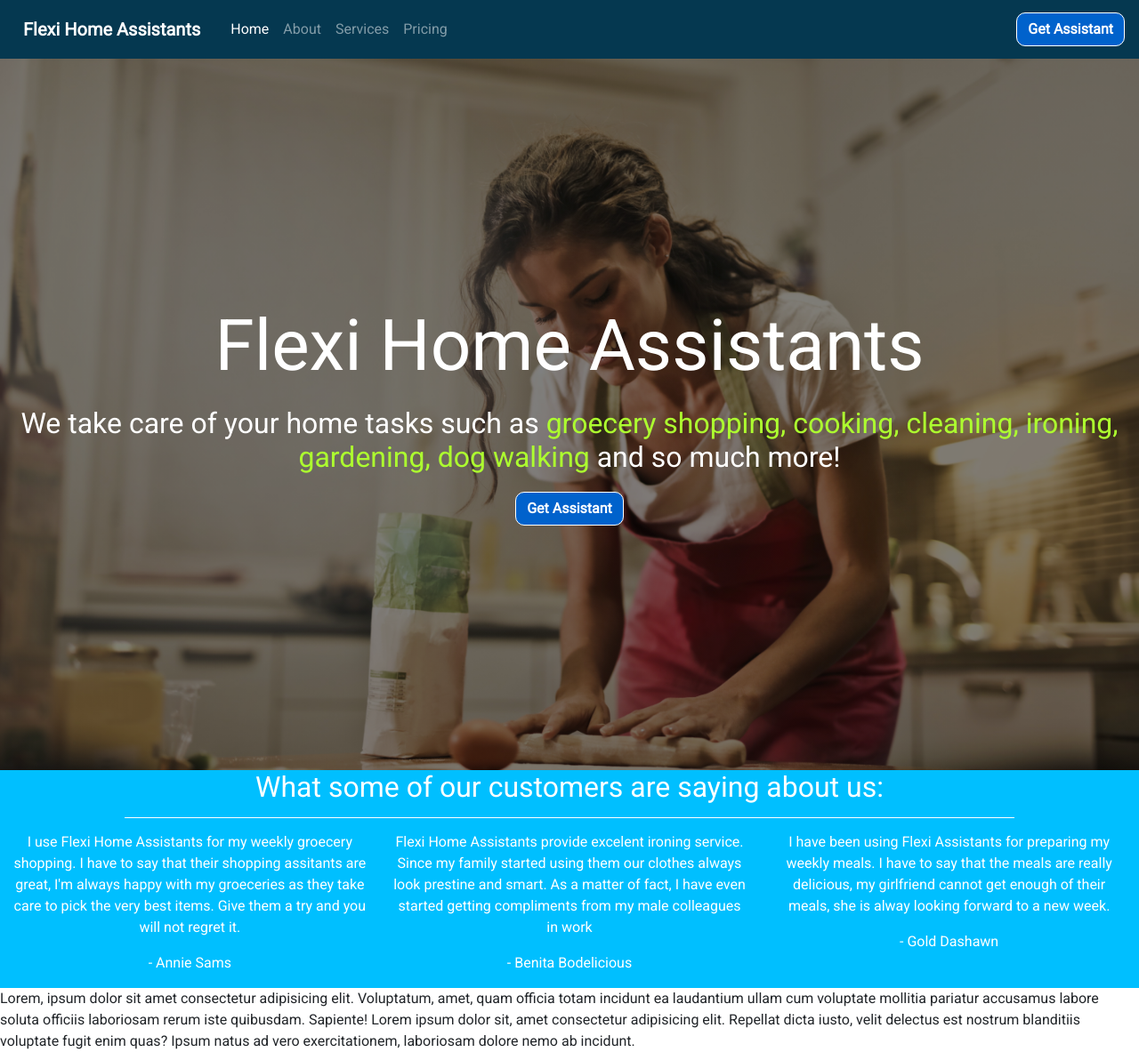
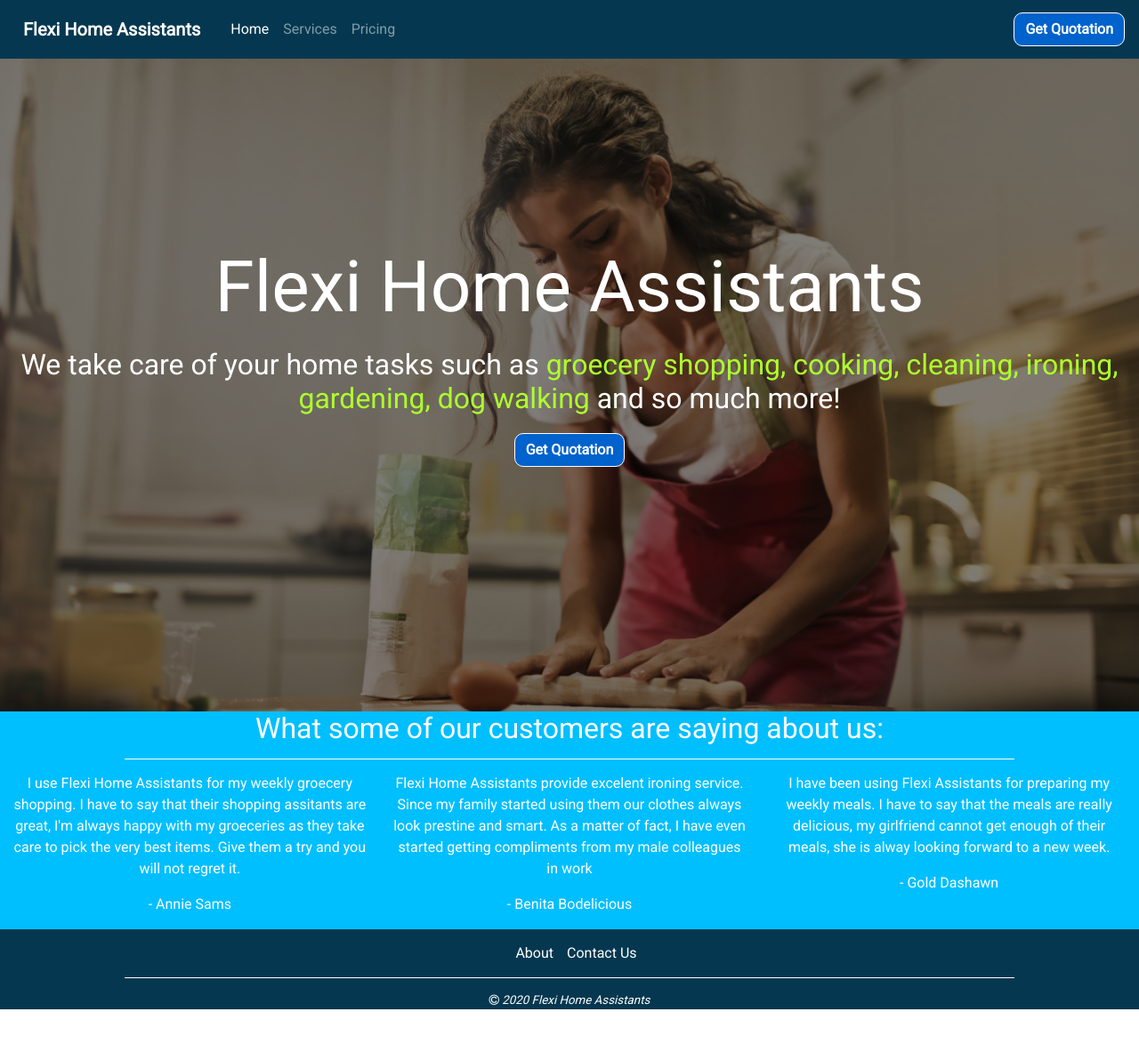
Before and after one commit to Code-Institute-Submissions/ms1_HomeTask, a plain HTML site: page index.html in a window 1280 px wide. Shown: the whole page at 89% size. After the commit the page ends 1135 px from the top, so only its background shows below. Drawn offline with nearby package versions, Linux system fonts and the light colour scheme.

```diff
--- a/index.html
+++ b/index.html
@@ -19,7 +19,7 @@
   <body>
     <header>
       <!-- Navbar inspiration from Bootstrap -->
-      <nav class="navbar navbar-expand-sm navbar-dark bg-dark">
+      <nav class="navbar fixed-top navbar-expand-sm navbar-dark bg-dark">
         <a class="navbar-brand" href="#">Flexi Home Assistants</a>
 
         <button
@@ -43,10 +43,6 @@
             </li>
 
             <li class="nav-item">
-              <a class="nav-link" href="#">About</a>
-            </li>
-
-            <li class="nav-item">
               <a class="nav-link" href="services.html">Services</a>
             </li>
 
@@ -56,9 +52,10 @@
           </ul>
 
           <form class="form-inline">
-            <button class="btn btn-outline-success" type="button">
-              Get Assistant
-            </button>
+            <a href="contact.html"><button class="btn btn-outline-success" type="button">
+              Get Quotation
+            </button> </a>
+
           </form>
         </div>
       </nav>
@@ -81,7 +78,7 @@
             >
             and so much more!
           </h2>
-          <a href="#" class="btn">Get Assistant</a>
+          <a href="#" class="btn">Get Quotation</a>
         </div>
       </div>
     </section>
@@ -125,7 +122,8 @@
             <p>
               I have been using Flexi Assistants for preparing my weekly meals.
               I have to say that the meals are really delicious, my girlfriend
-              cannot get enough of their meals, she is alway looking forward to a new week.
+              cannot get enough of their meals, she is alway looking forward to
+              a new week.
             </p>
             <p>- Gold Dashawn</p>
           </div>
@@ -133,15 +131,24 @@
       </div>
     </div>
 
-    <footer>
-      Lorem, ipsum dolor sit amet consectetur adipisicing elit. Voluptatum,
-      amet, quam officia totam incidunt ea laudantium ullam cum voluptate
-      mollitia pariatur accusamus labore soluta officiis laboriosam rerum iste
-      quibusdam. Sapiente! Lorem ipsum dolor sit, amet consectetur adipisicing
-      elit. Repellat dicta iusto, velit delectus est nostrum blanditiis
-      voluptate fugit enim quas? Ipsum natus ad vero exercitationem, laboriosam
-      dolore nemo ab incidunt.
-    </footer>
+    <div class="container-fluid footer-section">
+      <div class="row">
+        <div class="col-12 footer">
+          <ul class="footer-nav">
+            <li class="footer-nav-item nav-item">
+              <a class="footer-nav-link" href="about.html">About</a>
+            </li>
+            <li class="footer-nav-item nav-item">
+              <a class="footer-nav-link" href="contact.html">Contact Us</a>
+            </li>
+          </ul>
+          <hr />
+        </div>
+        <div class="col-12">
+        <p class="copyright"><i class="fa fa-copyright"></i> 2020 Flexi Home Assistants </p>
+        </div>
+      </div>
+    </div>
 
     <!-- jQuery first, then Popper.js, then Bootstrap JS -->
     <script
```
